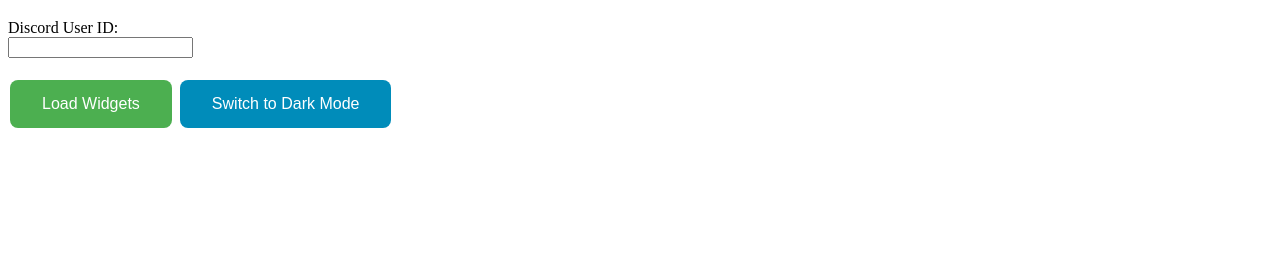
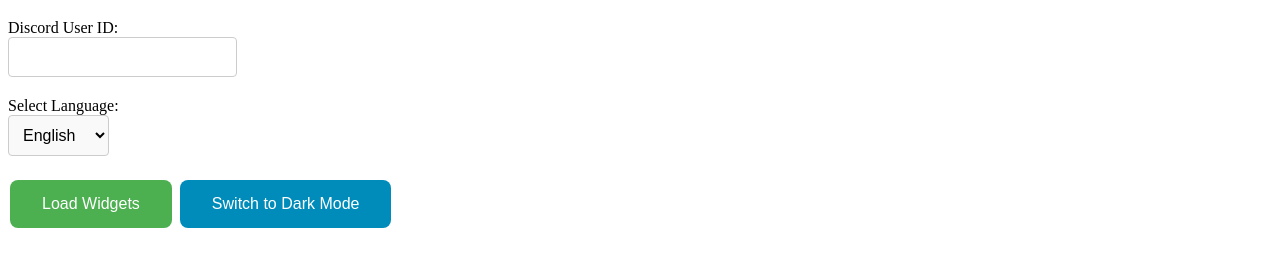
Before and after one commit to Nils-afk/Linkcord, a plain HTML site: page index.html in a window 1280 px wide. Shown: the part 139-406 px from the top of the page. Drawn offline with Linux system fonts and the light colour scheme.

Commit message:
Update index.html

```diff
--- a/index.html
+++ b/index.html
@@ -28,6 +28,15 @@
         #themeButton {
             background-color: #008CBA;
         }
+
+        #language {
+            padding: 10px;
+            font-size: 16px;
+            border: 1px solid #ccc;
+            border-radius: 4px;
+            background-color: #f9f9f9;
+            margin-bottom: 20px;
+        }
     </style>
 </head>
 <body>
@@ -38,7 +47,15 @@
     <h1>Discord Widgets</h1>
     <form id="discordForm">
         <label for="discordID">Discord User ID:</label><br>
-        <input type="text" id="discordID" name="discordID"><br><br>
+        <input type="text" id="discordID" name="discordID" style="padding: 10px; font-size: 16px; border: 1px solid #ccc; border-radius: 4px; margin-bottom: 20px;"><br>
+
+        <label for="language">Select Language:</label><br>
+        <select id="language" name="language" style="padding: 10px; font-size: 16px; border: 1px solid #ccc; border-radius: 4px; background-color: #f9f9f9; margin-bottom: 20px;" onchange="loadWidgets()">
+            <option value="en">English</option>
+            <option value="de">Deutsch</option>
+            <option value="tr">Türkçe</option>
+        </select><br>
+
         <button id="loadButton" type="button" onclick="loadWidgets()">Load Widgets</button>
         <button id="themeButton" type="button" onclick="toggleTheme()">Switch to Dark Mode</button>
     </form>
@@ -50,23 +67,25 @@
 
         function loadWidgets() {
             var discordID = document.getElementById('discordID').value;
+            var language = document.getElementById('language').value;
             var widgetsDiv = document.getElementById('widgets');
             var theme = isDarkMode ? '&theme=dark' : '';
+            var lang = `&language=${language}`;
             widgetsDiv.innerHTML = `
                 <div>
-                    <iframe src="https://linkgames.de/api/v3/widget/${discordID}?type=spotify_large${theme}" width="600" height="150" allowtransparency="true" frameborder="0"></iframe>
+                    <iframe src="https://linkgames.de/api/v3/widget/${discordID}?type=spotify_large${theme}${lang}" width="600" height="150" allowtransparency="true" frameborder="0"></iframe>
                 </div>
                 <div>
-                    <iframe src="https://linkgames.de/api/v3/widget/${discordID}?type=spotify_small${theme}" width="150" height="150" allowtransparency="true" frameborder="0"></iframe>
+                    <iframe src="https://linkgames.de/api/v3/widget/${discordID}?type=spotify_small${theme}${lang}" width="150" height="150" allowtransparency="true" frameborder="0"></iframe>
                 </div>
                 <div>
-                    <iframe src="https://linkgames.de/api/v3/widget/${discordID}?type=spotify_mini${theme}" width="300" height="60" allowtransparency="true" frameborder="0"></iframe>
+                    <iframe src="https://linkgames.de/api/v3/widget/${discordID}?type=spotify_mini${theme}${lang}" width="300" height="60" allowtransparency="true" frameborder="0"></iframe>
                 </div>
                 <div>
-                    <iframe src="https://linkgames.de/api/v3/widget/${discordID}?type=vsc${theme}" width="600" height="150" allowtransparency="true" frameborder="0"></iframe>
+                    <iframe src="https://linkgames.de/api/v3/widget/${discordID}?type=vsc${theme}${lang}" width="600" height="150" allowtransparency="true" frameborder="0"></iframe>
                 </div>
                 <div>
-                    <iframe src="https://linkgames.de/api/v3/widget/${discordID}?type=status${theme}" width="300" height="100" allowtransparency="true" frameborder="0"></iframe>
+                    <iframe src="https://linkgames.de/api/v3/widget/${discordID}?type=status${theme}${lang}" width="300" height="100" allowtransparency="true" frameborder="0"></iframe>
                 </div>
             `;
         }
```
